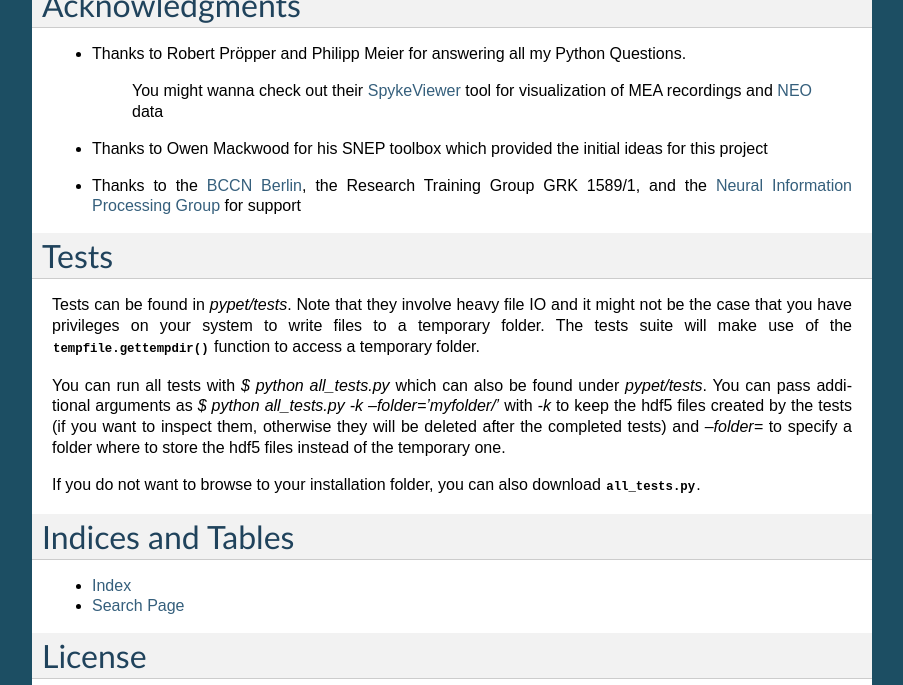
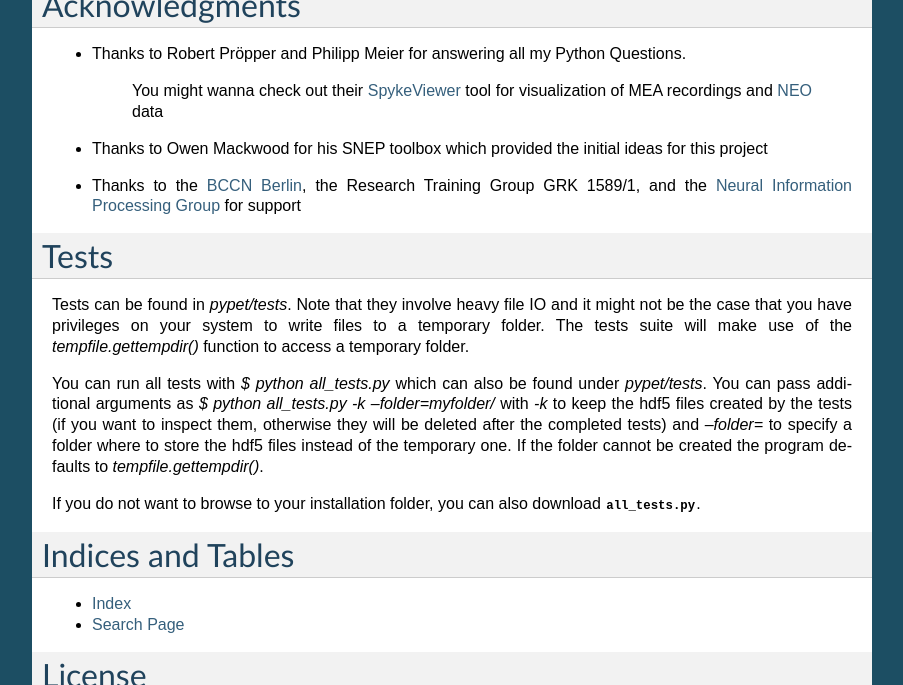
Before and after one commit to SmokinCaterpillar/pypet, a Sphinx documentation site: the page built from doc/source/index.rst, in a window 1280 px wide and 900 px high, scrolled down 1815 px, cut to the strip 0-685 px from the top of the window. Shown: the whole strip, without its empty margins (198-1101 px from the left). Built offline with Sphinx 7.4.7, drawn with Linux system fonts in a browser that asks for light colours.

Commit message:
Fixed all_tests folder option

```diff
--- a/doc/source/index.rst
+++ b/doc/source/index.rst
@@ -121,15 +121,16 @@ Tests
 Tests can be found in `pypet/tests`.
 Note that they involve heavy file IO and it might not be the case
 that you have privileges on your system to write files to a temporary folder.
-The tests suite will make use of the :func:`tempfile.gettempdir()` function to
+The tests suite will make use of the `tempfile.gettempdir()` function to
 access a temporary folder.
 
 You can run all tests with `$ python all_tests.py` which can also be found under
 `pypet/tests`.
-You can pass additional arguments as `$ python all_tests.py -k --folder='myfolder/'` with
+You can pass additional arguments as `$ python all_tests.py -k --folder=myfolder/` with
 `-k` to keep the hdf5 files created by the tests (if you want to inspect them, otherwise
 they will be deleted after the completed tests)
 and `--folder=` to specify a folder where to store the hdf5 files instead of the temporary one.
+If the folder cannot be created the program defaults to `tempfile.gettempdir()`.
 
 If you do not want to browse to your installation folder, you can also download
 :download:`all_tests.py <../../pypet/tests/all_tests.py>`.
```
Also changed, not shown: README.md (+2 -2 lines), 2 other files.
